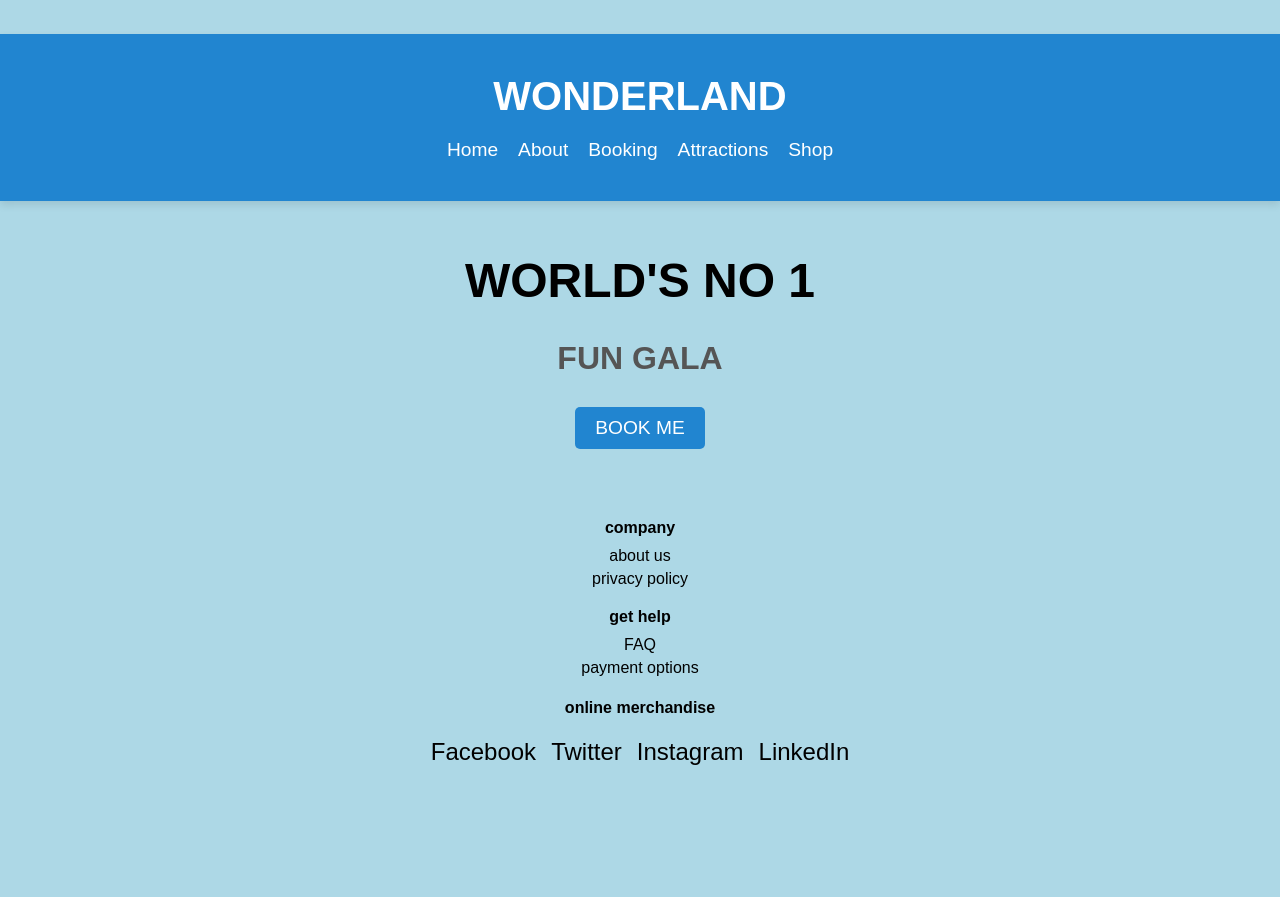
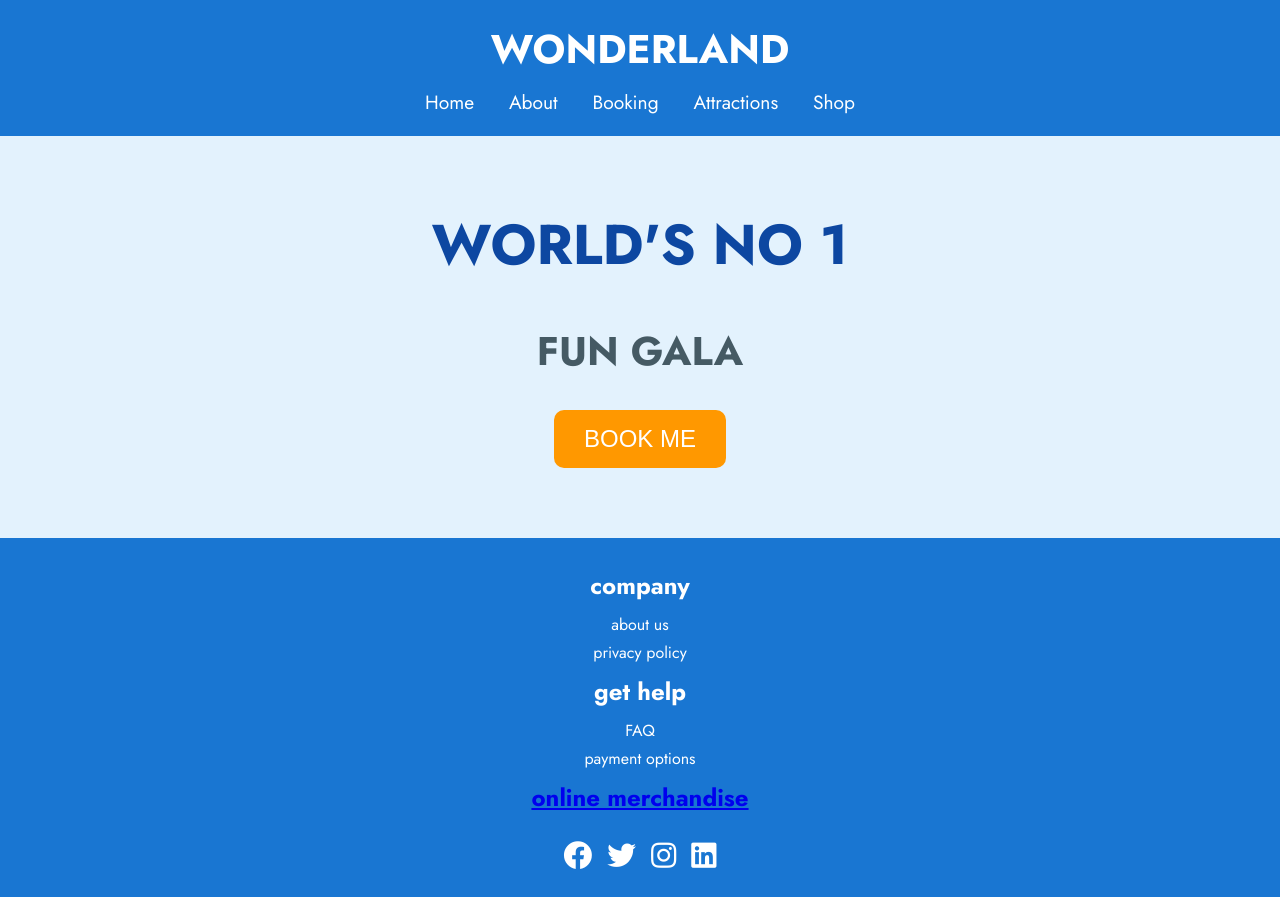
Before and after one commit to KhadeejahMansoor/thrillville, a PHP site: page / in a window 1280 px wide. Before the commit the page ends 765 px from the top, so only its background shows below. Run offline with PHP 8.4, Linux system fonts and the light colour scheme.

Commit message:
Update index.php

```diff
--- a/index.php
+++ b/index.php
@@ -5,96 +5,188 @@
         <meta name="viewport" content="width=device-width, initial-scale=1.0">
         <title>THRILLVILLE</title>
         <link rel="stylesheet" href="https://cdnjs.cloudflare.com/ajax/libs/font-awesome/5.15.1/css/all.min.css">
-    </head>
-    <body style="
+        <link href="https://fonts.googleapis.com/css2?family=Jost:wght@400;600;700&display=swap" rel="stylesheet">
+        <style>
+            /* General styles */
+            body {
                 font-family: 'Jost', sans-serif;
                 margin: 0;
                 padding: 0;
-        background-color: #add8e6; /* Light blue background */
+                background-color: #e3f2fd; /* Light sky blue */
                 display: flex;
                 flex-direction: column;
                 align-items: center;
                 justify-content: center;
                 min-height: 100vh;
-    ">
+            }
+
+            /* Header */
+            header {
+                background-color: #1976d2; /* Deep blue */
+                width: 100%;
+                padding: 20px;
+                text-align: center;
+            }
+
+            header .name {
+                font-size: 2.5em;
+                font-weight: bold;
+                color: white;
+                text-decoration: none;
+            }
+
+            header .items {
+                margin-top: 10px;
+            }
+
+            header .items a {
+                margin: 0 15px;
+                text-decoration: none;
+                color: white;
+                font-size: 1.2em;
+            }
+
+            header .items a:hover {
+                color: #ffeb3b; /* Yellow hover */
+            }
+
+            /* Main Content */
+            .cont {
+                text-align: center;
+                margin: 30px 0;
+            }
+
+            .cont h1 {
+                font-size: 3.5em;
+                font-weight: bold;
+                color: #0d47a1; /* Darker blue */
+            }
+
+            .cont h2 {
+                font-size: 2.5em;
+                color: #455a64; /* Slate gray */
+                margin: 10px 0;
+            }
+
+            .cont button {
+                background-color: #ff9800; /* Orange */
+                color: white;
+                border: none;
+                padding: 15px 30px;
+                font-size: 1.5em;
+                border-radius: 10px;
+                cursor: pointer;
+                margin-top: 20px;
+                transition: transform 0.3s, background-color 0.3s;
+            }
+
+            .cont button:hover {
+                background-color: #e65100; /* Darker orange */
+                transform: scale(1.1);
+            }
+
+            /* Footer */
+            footer {
+                margin-top: 40px;
+                text-align: center;
+                padding: 20px;
+                background-color: #1976d2; /* Deep blue */
+                color: white;
+                width: 100%;
+            }
+
+            footer h4 {
+                margin: 10px 0;
+                font-size: 1.5em;
+                font-weight: bold;
+            }
+
+            footer ul {
+                list-style: none;
+                padding: 0;
+                margin: 0;
+            }
+
+            footer ul li {
+                margin: 5px 0;
+            }
+
+            footer ul li a {
+                text-decoration: none;
+                color: white;
+                font-size: 1em;
+            }
+
+            footer ul li a:hover {
+                color: #ffeb3b; /* Yellow hover */
+            }
+
+            footer .social-links {
+                margin-top: 20px;
+                display: flex;
+                justify-content: center;
+                gap: 15px;
+            }
+
+            footer .social-links a {
+                font-size: 1.8em;
+                text-decoration: none;
+                color: white;
+                transition: transform 0.3s, color 0.3s;
+            }
+
+            footer .social-links a:hover {
+                color: #ffeb3b; /* Yellow */
+                transform: scale(1.2);
+            }
+        </style>
+    </head>
+    <body>
         <!-- Header -->
-        <?php include('header.php'); ?>
+        <header>
+            <a href="land.php" class="name">WONDERLAND</a>
+            <div class="items">
+                <a href="index.php">Home</a>
+                <a href="aboutus.php">About</a>
+                <a href="booking3.php">Booking</a>
+                <a href="rides.php">Attractions</a>
+                <a href="shop.php">Shop</a>
+            </div>
+        </header>
 
         <!-- Main Content -->
-        <div class="cont" style="
-            text-align: center;
-            margin: 20px 0;
-        ">
-            <h1 style="
-                font-size: 3em;
-                font-weight: bold;
-                color: #000;
-            ">WORLD'S NO 1</h1>
-            <h2 style="
-                font-size: 2em;
-                color: #555;
-                margin: 10px 0;
-            ">FUN GALA</h2>
+        <div class="cont">
+            <h1>WORLD'S NO 1</h1>
+            <h2>FUN GALA</h2>
             <a href="booking3.php">
-                <button style="
-                    background-color: #2185d0;
-                    color: white;
-                    border: none;
-                    padding: 10px 20px;
-                    font-size: 1.2em;
-                    border-radius: 5px;
-                    cursor: pointer;
-                    margin-top: 20px;
-                ">BOOK ME</button>
+                <button>BOOK ME</button>
             </a>
         </div>
 
         <!-- Footer -->
-        <footer style="
-            margin-top: 40px;
-            text-align: center;
-        ">
-            <div style="
-                margin-bottom: 20px;
-            ">
-                <h4 style="margin: 10px 0;">company</h4>
-                <ul style="
-                    list-style: none;
-                    padding: 0;
-                    margin: 0;
-                ">
-                    <li style="margin: 5px 0;"><a href="aboutus.php" style="text-decoration: none; color: #000;">about us</a></li>
-                    <li style="margin: 5px 0;"><a href="#" style="text-decoration: none; color: #000;">privacy policy</a></li>
+        <footer>
+            <div>
+                <h4>company</h4>
+                <ul>
+                    <li><a href="aboutus.php">about us</a></li>
+                    <li><a href="#">privacy policy</a></li>
                 </ul>
             </div>
-            <div style="
-                margin-bottom: 20px;
-            ">
-                <h4 style="margin: 10px 0;">get help</h4>
-                <ul style="
-                    list-style: none;
-                    padding: 0;
-                    margin: 0;
-                ">
-                    <li style="margin: 5px 0;"><a href="contactus.php" style="text-decoration: none; color: #000;">FAQ</a></li>
-                    <li style="margin: 5px 0;"><a href="checkoutpage.php" style="text-decoration: none; color: #000;">payment options</a></li>
+            <div>
+                <h4>get help</h4>
+                <ul>
+                    <li><a href="contactus.php">FAQ</a></li>
+                    <li><a href="checkoutpage.php">payment options</a></li>
                 </ul>
             </div>
-            <div style="
-                margin-bottom: 20px;
-            ">
-                <h4><a href="shop.php" style="text-decoration: none; color: #000;">online merchandise</a></h4>
+            <div>
+                <h4><a href="shop.php">online merchandise</a></h4>
             </div>
-            <div class="social-links" style="
-                margin-top: 20px;
-                display: flex;
-                justify-content: center;
-                gap: 15px;
-            ">
-                <a href="#" style="font-size: 1.5em; text-decoration: none; color: #000;">Facebook</a>
-                <a href="#" style="font-size: 1.5em; text-decoration: none; color: #000;">Twitter</a>
-                <a href="#" style="font-size: 1.5em; text-decoration: none; color: #000;">Instagram</a>
-                <a href="#" style="font-size: 1.5em; text-decoration: none; color: #000;">LinkedIn</a>
+            <div class="social-links">
+                <a href="#"><i class="fab fa-facebook"></i></a>
+                <a href="#"><i class="fab fa-twitter"></i></a>
+                <a href="#"><i class="fab fa-instagram"></i></a>
+                <a href="#"><i class="fab fa-linkedin"></i></a>
             </div>
         </footer>
     </body>
```
Lines whose indentation alone changed are shown as unchanged.
